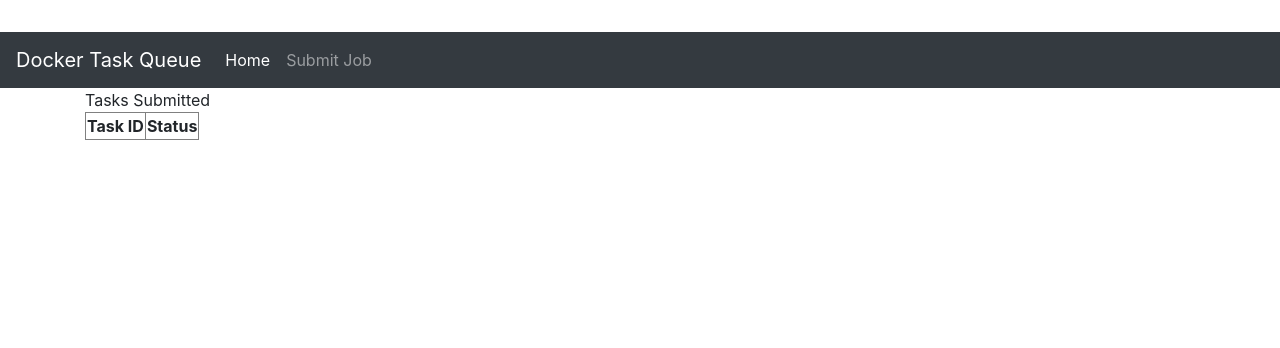
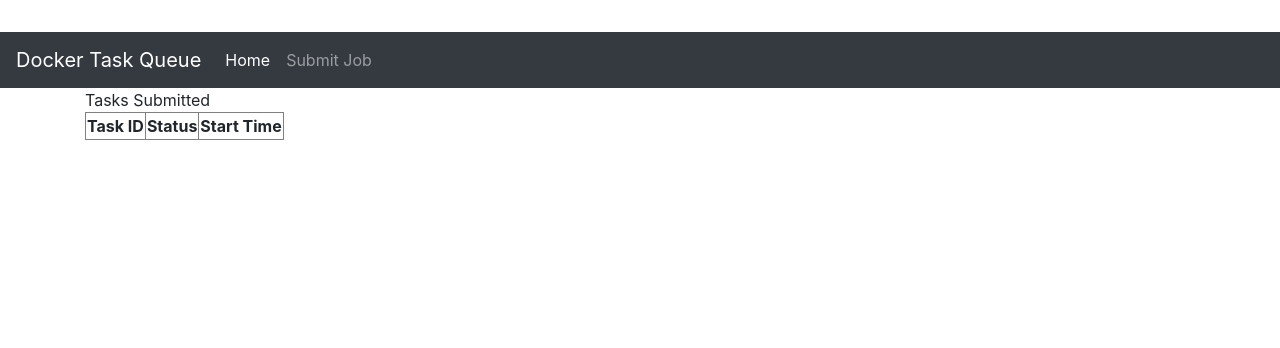
Before and after one commit to mrcabbage972/llama_sherpa, a FastAPI app: template templates/home.html in a window 1280 px wide. Shown: the top 348 px of the page. Run offline with FastAPI, Linux system fonts and the light colour scheme; the template is opened without the code that fills it, so the values that code supplies are empty.

Commit message:
Adding task start time

```diff
--- a/main.py
+++ b/main.py
@@ -8,13 +8,14 @@ from starlette.staticfiles import StaticFiles
 from starlette.templating import Jinja2Templates
 
 from tasks import docker_task, task_list_tasks
+from datetime import datetime
 
 class TaskRegistry:
     def __init__(self):
-        self.tasks = {'a': {'status': 'OK', 'result': 'a'}}
+        self.tasks = {'a': {'status': 'SUCCESS', 'result': 'a', 'start_time': datetime.now()}}
 
     def add_task(self, task):
-        self.tasks[task.id] = {'status': task.status, 'result': task.result}
+        self.tasks[task.id] = {'status': task.status, 'result': task.result, 'start_time': datetime.now()}
 
     def get_tasks(self):
         return self.tasks
@@ -22,7 +23,7 @@ class TaskRegistry:
     def get_task(self, task_id, update=False):
         if update:
             task_result = AsyncResult(task_id)
-            self.tasks[task_id] = {'status': task_result.status, 'result': task_result.result}
+            self.tasks[task_id].update({'status': task_result.status, 'result': task_result.result})
         return self.tasks[task_id]
 
 
--- a/templates/home.html
+++ b/templates/home.html
@@ -1,6 +1,12 @@
 {% extends "_base.html" %}
 
 {% block content %}
+<!--<script>
+        function autoRefresh() {
+            window.location = window.location.href;
+        }
+        setInterval('autoRefresh()', 2000);
+    </script> -->
 
       <div class="starter-template">
             Tasks Submitted
@@ -8,10 +14,12 @@
             <table border="1">
                   <th>Task ID</th>
     <th>Status</th>
+                <th>Start Time</th>
             {% for key, value in result.items() %}
               <tr>
                   <td><a href="/task_info/{{ key }}">{{ key }}</a></td>
                   <td>{{ value["status"] }}</td>
+                  <td>{{ value["start_time"].strftime('%Y-%m-%d %H:%M:%S') }}</td>
               </tr>
         {% endfor %}
 </table>
```
